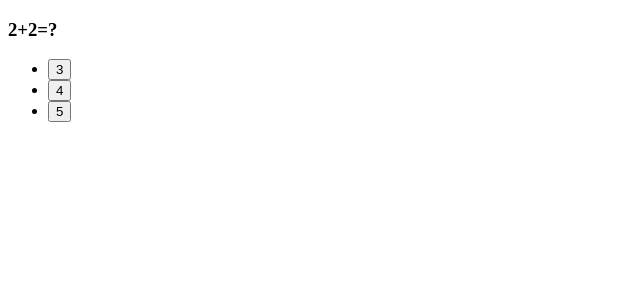
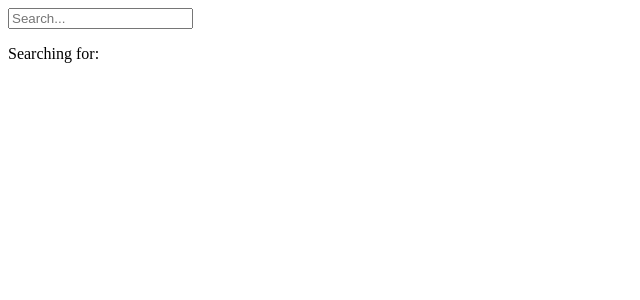
Before and after one commit to Vardhan1999/React-Practice, a React (Vite) app: page / in a window 1280 px wide. Shown: the top 300 px of the page, without its empty margins (0-640 px from the left). Built offline with nearby package versions, Linux system fonts and the light colour scheme.

Commit message:
Implement debounced search in React App

```diff
--- a/src/App.jsx
+++ b/src/App.jsx
@@ -1,47 +1,44 @@
-import React, { useState } from "react";
+import React, { useEffect, useState } from "react";
+
+function useDebounce(value, delay = 300) {
+  const [debounced, setDebounced] = useState(value);
+
+  useEffect(() => {
+    const t = setTimeout(() => setDebounced(value), delay)
+
+    return () => clearTimeout(t)
+  }, [value, delay])
+
+  return debounced;
+}
 
 export default function App() {
-  const questions = [
-    { id: 1, q: "2+2=?", options: ["3", "4", "5"], answer: 1 },
-    { id: 2, q: "Capital of France?", options: ["Paris", "London", "Rome"], answer: 0 },
-  ]
+  const [q, setQ] = useState("");
+  const debouncedQ = useDebounce(q, 500);
+  const [result, setResult] = useState([]);
 
-  const [index, setIndex] = useState(0);
-  const [score, setScore] = useState(0);
-  const [finished, setFinished] = useState(false);
+  useEffect(() => {
+    if (!debouncedQ) {
+      setResult([]);
+      return;
+    }
 
-  function choose(optionIndex) {
-    if (optionIndex === questions[index].answer) {
-      setScore((s) => s + 1);
-    }
-    const next = index + 1;
-    if (next >= questions.length) {
-      setFinished(true);
-    }
-    else {
-      setIndex(next)
-    }
-  }
+    const items = ['Apple', 'Banana', 'Cherry', 'Date', 'Guava'];
 
-  if (finished) {
-    return (
-      <div>
-        Your Score:{score}/{questions.length}
-      </div>
+    setResult(
+      items.filter((i) => i.toLowerCase().includes(debouncedQ.toLowerCase()))
     )
-  }
-
-  const current = questions[index];
+  }, [debouncedQ]);
 
   return (
     <div>
-      <h3>{current.q}</h3>
+      <input placeholder="Search..." value={q} onChange={(e) => setQ(e.target.value)} />
+      <p>Searching for: {debouncedQ}</p>
+
       <ul>
-        {current.options.map((opt, i) => (
-          <li key={i}>
-            <button onClick={() => choose(i)}>{opt}</button>
-          </li>
-        ))}
+        {result.map((r) => (<li key={r}>
+          {r}
+        </li>))}
       </ul>
     </div>
   )
```
